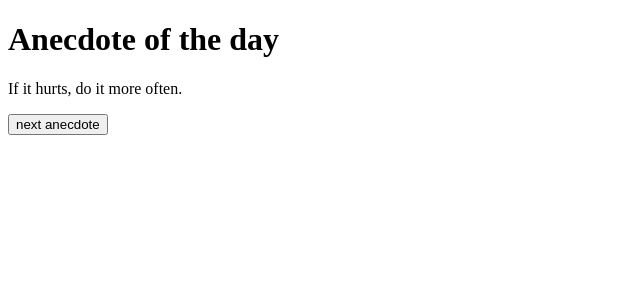
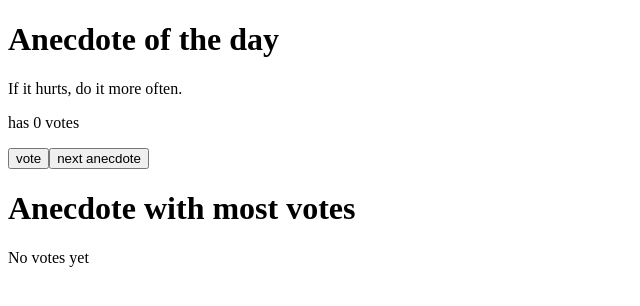
Before and after one commit to ThecodinggirlDenise/UNIVERSITY-OF-HELSINKI-PART01, a React (Vite) app in the folder vite-project/: page / in a window 1280 px wide. Shown: the top 306 px of the page, without its empty margins (0-640 px from the left). Built offline with nearby package versions, Linux system fonts and the light colour scheme.

Commit message:
Part 1.13

```diff
--- a/vite-project/src/App.jsx
+++ b/vite-project/src/App.jsx
@@ -13,17 +13,39 @@ const App = () => {
   ];
 
   const [selected, setSelected] = useState(0);
+  const [votes, setVotes] = useState(new Array(anecdotes.length).fill(0));
 
   const handleNextAnecdote = () => {
     const randomIndex = Math.floor(Math.random() * anecdotes.length);
     setSelected(randomIndex);
   };
 
+  const handleVote = () => {
+    const newVotes = [...votes];
+    newVotes[selected] += 1;
+    setVotes(newVotes);
+  };
+
+  const highestVoteCount = Math.max(...votes);
+  const mostVotedIndex = votes.indexOf(highestVoteCount);
+
   return (
     <div>
       <h1>Anecdote of the day</h1>
       <p>{anecdotes[selected]}</p>
+      <p>has {votes[selected]} votes</p>
+      <button onClick={handleVote}>vote</button>
       <button onClick={handleNextAnecdote}>next anecdote</button>
+
+      <h1>Anecdote with most votes</h1>
+      {highestVoteCount > 0 ? (
+        <div>
+          <p>{anecdotes[mostVotedIndex]}</p>
+          <p>has {highestVoteCount} votes</p>
+        </div>
+      ) : (
+        <p>No votes yet</p>
+      )}
     </div>
   );
 };
```
